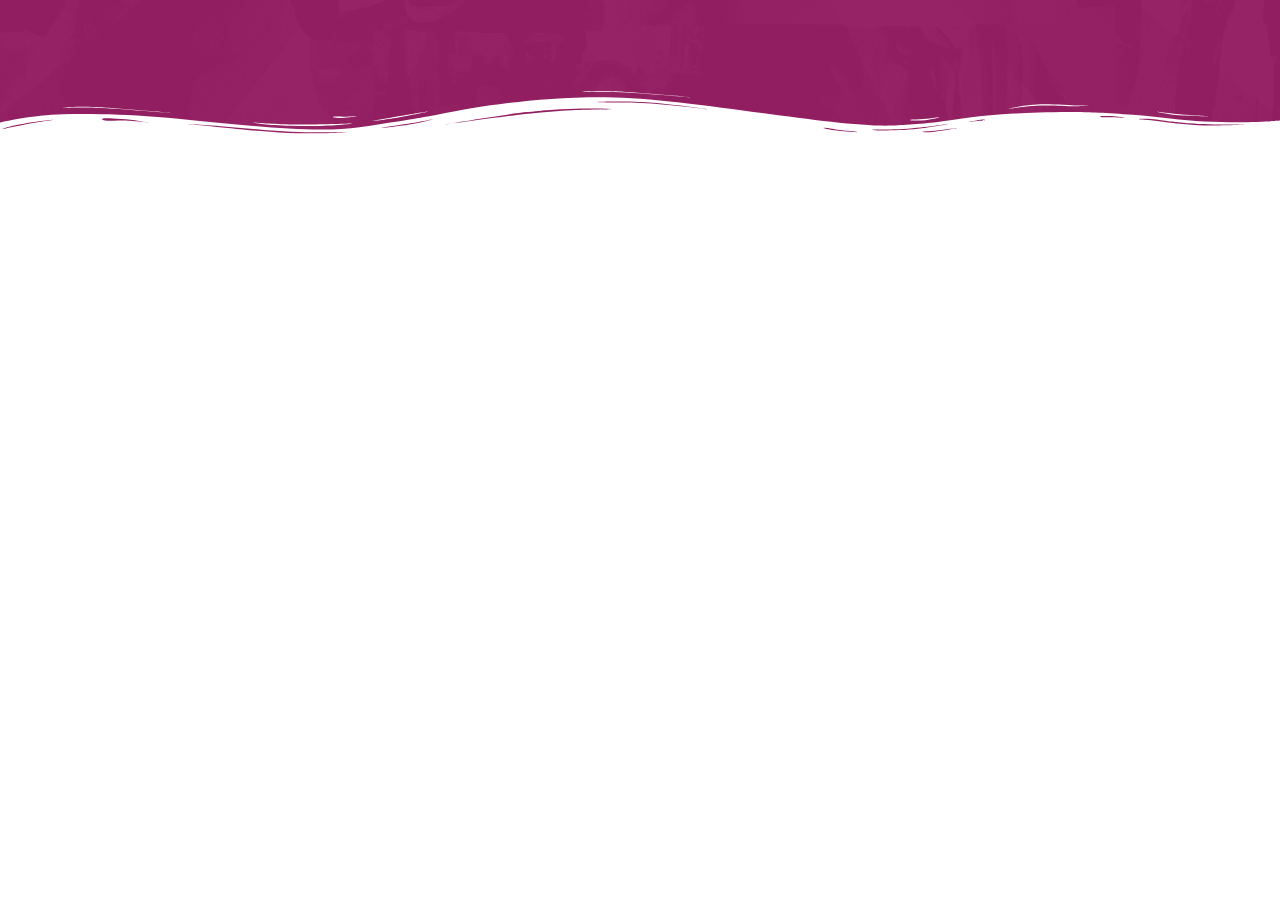
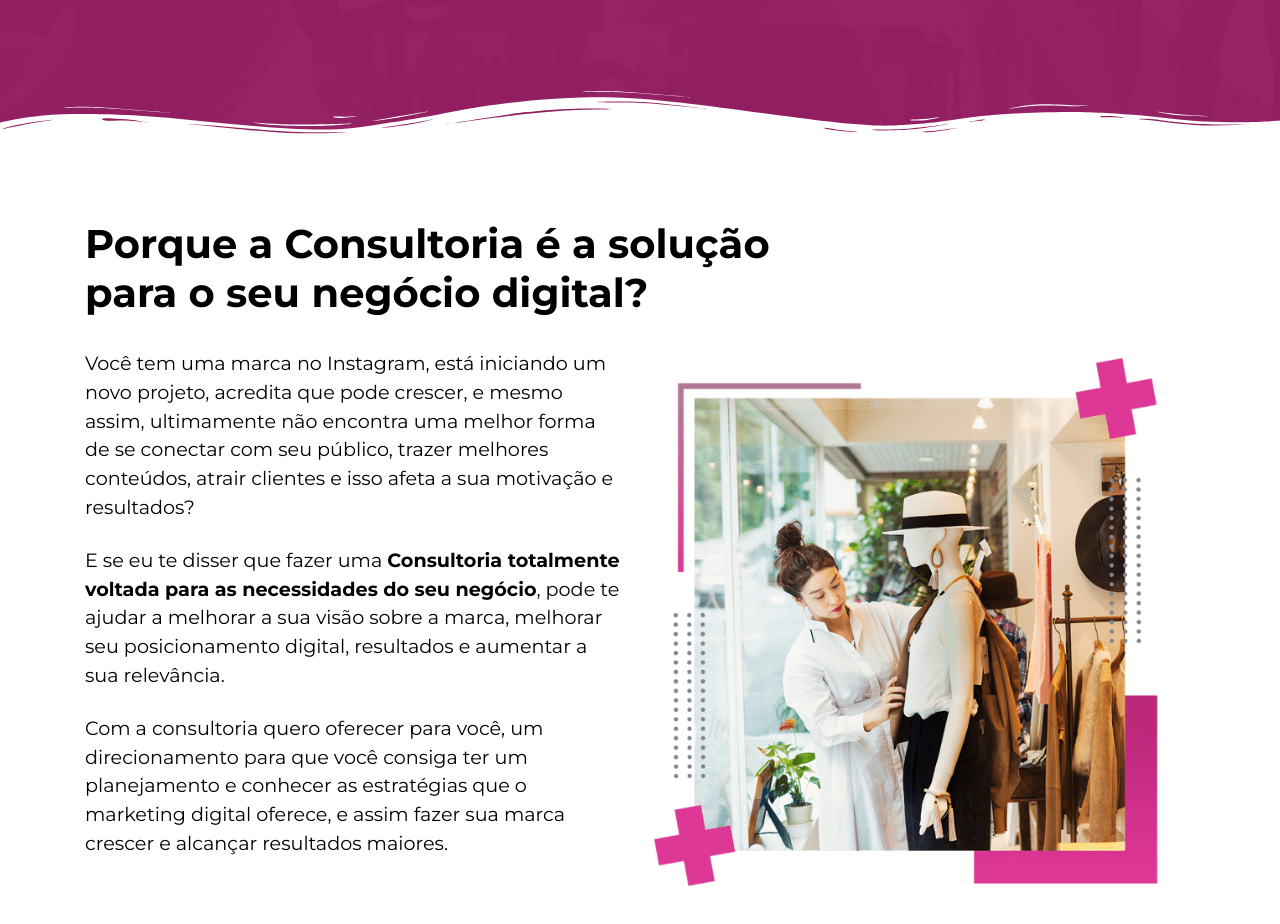
Before and after one commit to rodrigoanastacio/lp-consultoria-de-marketing, a Next.js app: page / in a window 1280 px wide. Shown: the part 680-1604 px from the top of the page. Before the commit the page ends 820 px from the top, so only its background shows below. Built offline with nearby package versions, Linux system fonts and the light colour scheme.

Commit message:
Desenvolvido a section com o componente Texto Imagem

```diff
--- /dev/null
+++ b/src/components/TextImage.js
@@ -0,0 +1,24 @@
+import Image from 'next/image'
+import styles from '../styles/TextImage.module.scss'
+
+const TextImage = () => {
+  return (
+    <section className={styles.section}>
+      <div className={styles.container}>
+        <h1>Porque a Consultoria é a solução para o seu negócio digital?</h1>
+        <div className={styles.wrapper}>
+          <div>
+            <p>Você tem uma marca no Instagram, está iniciando um novo projeto, acredita que pode crescer, e mesmo assim, ultimamente não encontra uma melhor forma de se conectar com seu público, trazer melhores conteúdos, atrair clientes e isso afeta a sua motivação e resultados?</p>
+            <p>E se eu te disser que fazer uma <strong>Consultoria totalmente voltada para as necessidades do seu negócio</strong>, pode te ajudar a melhorar a sua visão sobre a marca, melhorar seu posicionamento digital, resultados e aumentar a sua relevância.</p>
+            <p>Com a consultoria quero oferecer para você, um direcionamento para que você consiga ter um planejamento e conhecer as estratégias que o marketing digital oferece, e assim fazer sua marca crescer e alcançar resultados maiores.</p>
+          </div>
+          <figure>
+            <Image src="/img/consultoria-loja.png" alt="Imagem de uma mulher ajustando a roupa em um manequin" width={552} height={567} />
+          </figure>
+        </div>
+      </div>
+    </section>
+  )
+}
+
+export default TextImage
--- a/src/pages/index.js
+++ b/src/pages/index.js
@@ -4,6 +4,7 @@ import Container from '../components/Container'
 import Hero from '../components/Hero'
 import CTA from '../components/CTA'
 import ShapeDivider from '../components/ShapeDivider'
+import TextImage from '../components/TextImage'
 
 import styles from '../styles/Home.module.scss'
 
@@ -60,6 +61,8 @@ const Index = () => {
         </Container>
         <ShapeDivider/>
       </Hero>
+
+      <TextImage/>
     </>
   )
 }
--- /dev/null
+++ b/src/styles/TextImage.module.scss
@@ -0,0 +1,60 @@
+@import './variables';
+@import './breakpoint';
+
+.section {
+  padding: 80px 0;
+
+  .container {
+    width: 100%;
+    max-width: $global-max-width;
+    padding: 0 15px;
+    margin: 0 auto;
+
+    @include breakpoint(medium-only) {
+      flex-direction: column;
+      justify-content: center;
+    }
+  }
+
+  h1 {
+    font-size: 2rem;
+    width: 100%;
+    margin-bottom: 2rem;
+
+    @include breakpoint(medium-up) {
+      max-width: 70%;
+      display: block;
+      font-size: 2.5rem;
+    }
+  }
+
+  .wrapper {
+    display: flex;
+
+    @include breakpoint(medium-only) {
+      flex-direction: column;
+    }
+
+    > div {
+      flex: 1;
+
+      p {
+        line-height: 1.8rem;
+        font-size: 1.2rem;
+        margin-bottom: 1.5rem;
+      }
+    }
+
+    figure {
+      display: flex;
+      justify-content: center;
+      flex: 1;
+      padding: 0 15px;
+
+      img {
+        object-fit: contain;
+      }
+    }
+  }
+
+}
```
Also changed, not shown: public/img/consultoria-loja.png (added).
